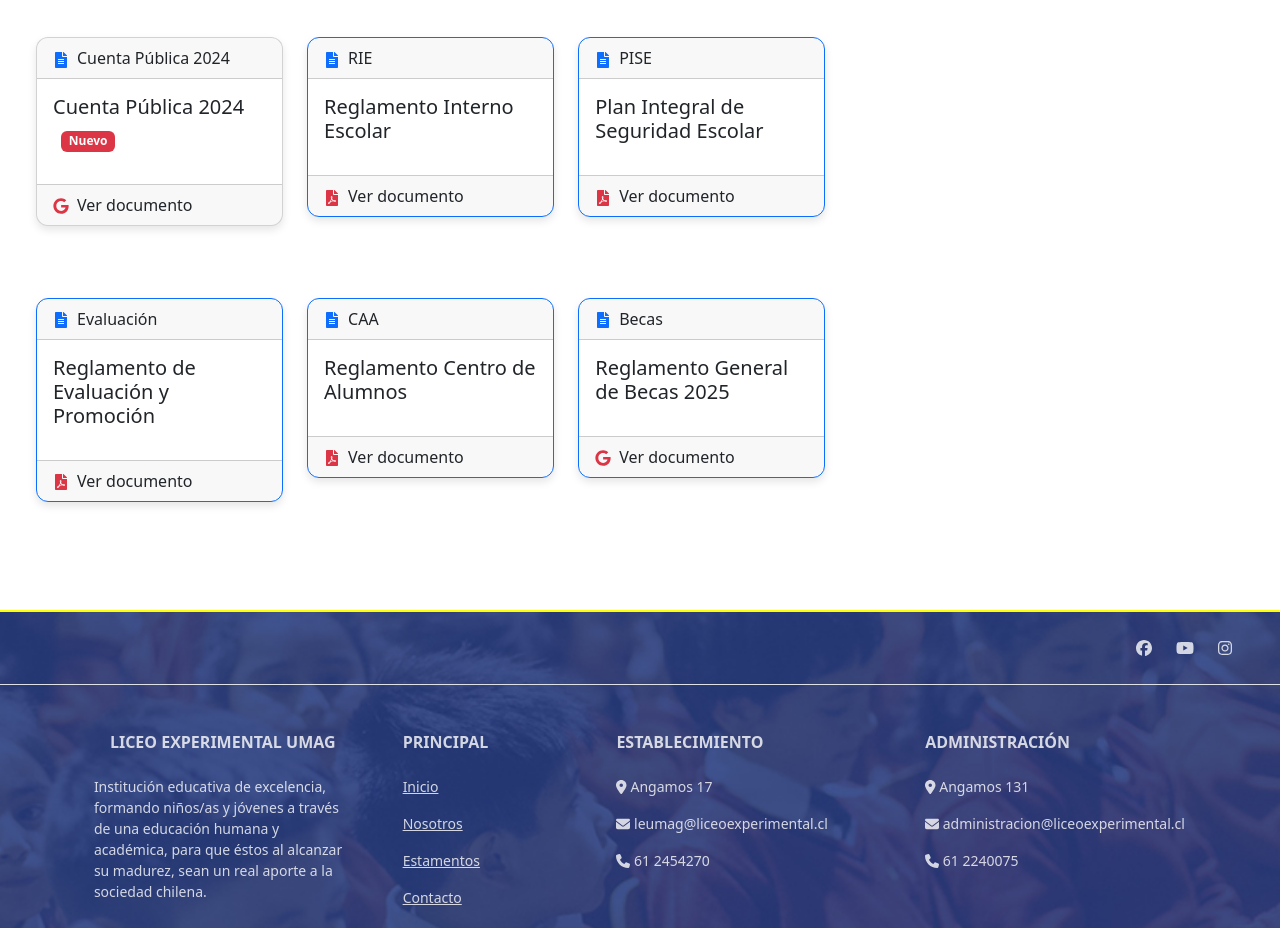
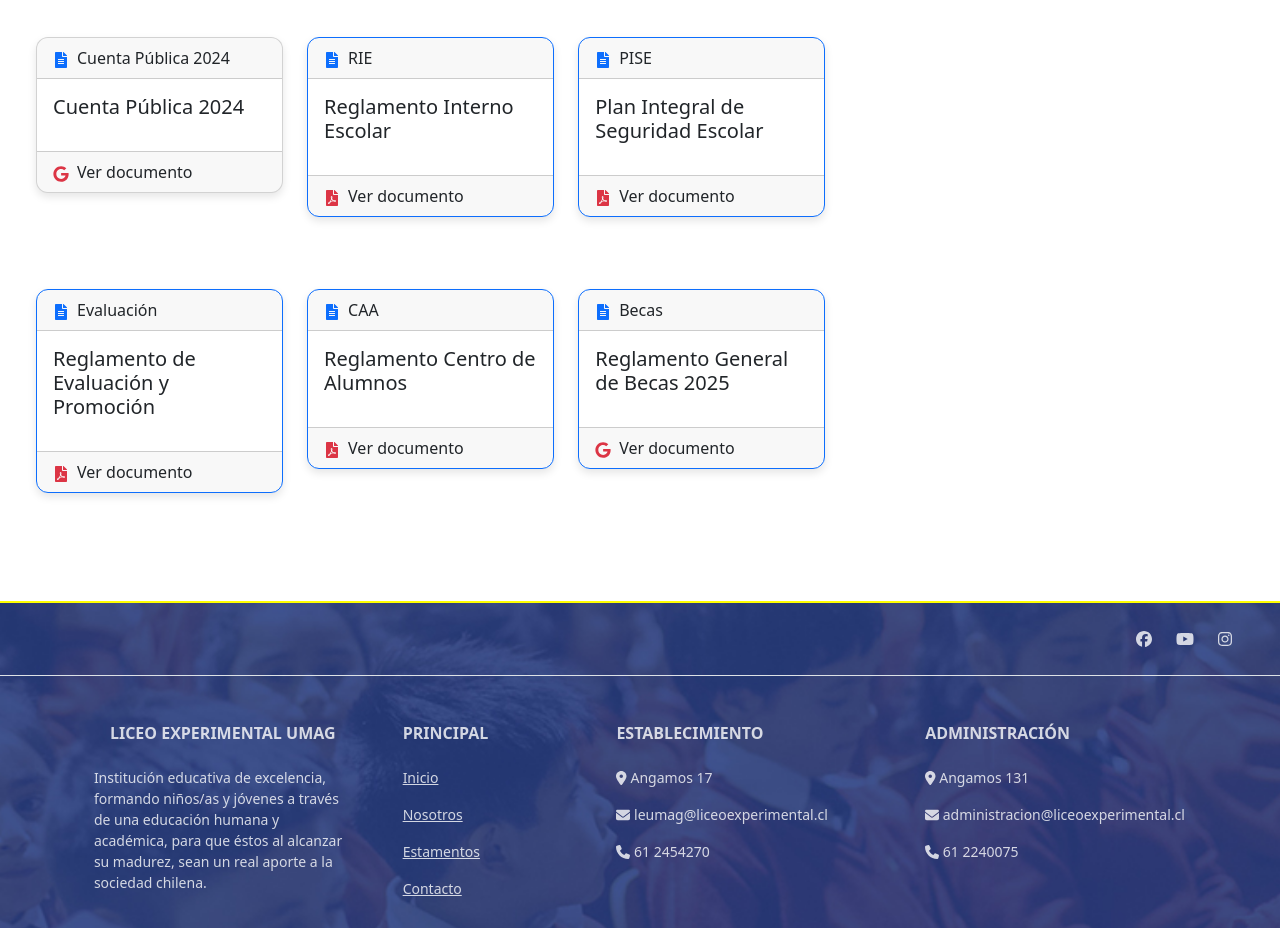
Before and after one commit to LuisSubiabre/leumag, a React (Vite) app: page / in a window 1280 px wide. Shown: the part 2120-3048 px from the top of the page. Built offline with nearby package versions, Linux system fonts and the light colour scheme; no server answers.

Commit message:
chore: comentar la propiedad 'subtitle' en el componente Documentos

```diff
--- a/src/components/Documentos.jsx
+++ b/src/components/Documentos.jsx
@@ -26,7 +26,7 @@ const Documentos = () => {
               borderColor="#007bff"
               footerText="Ver documento"
               footerIcon={<FaGoogle className="text-danger" />}
-              subtitle={<span className="badge bg-danger ms-2">Nuevo</span>}
+              //subtitle={<span className="badge bg-danger ms-2">Nuevo</span>}
             />
           </a>
         </Col>
```
